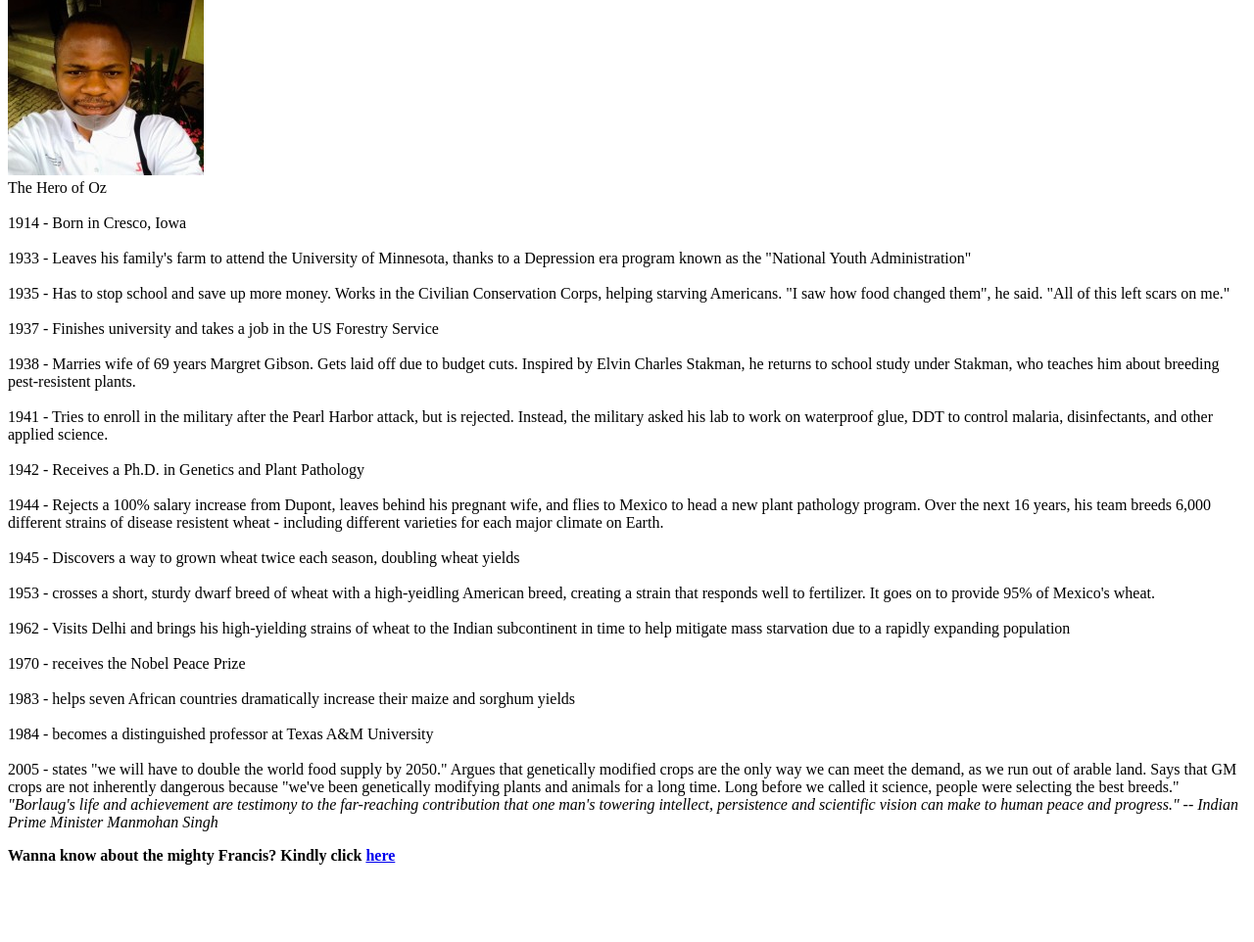
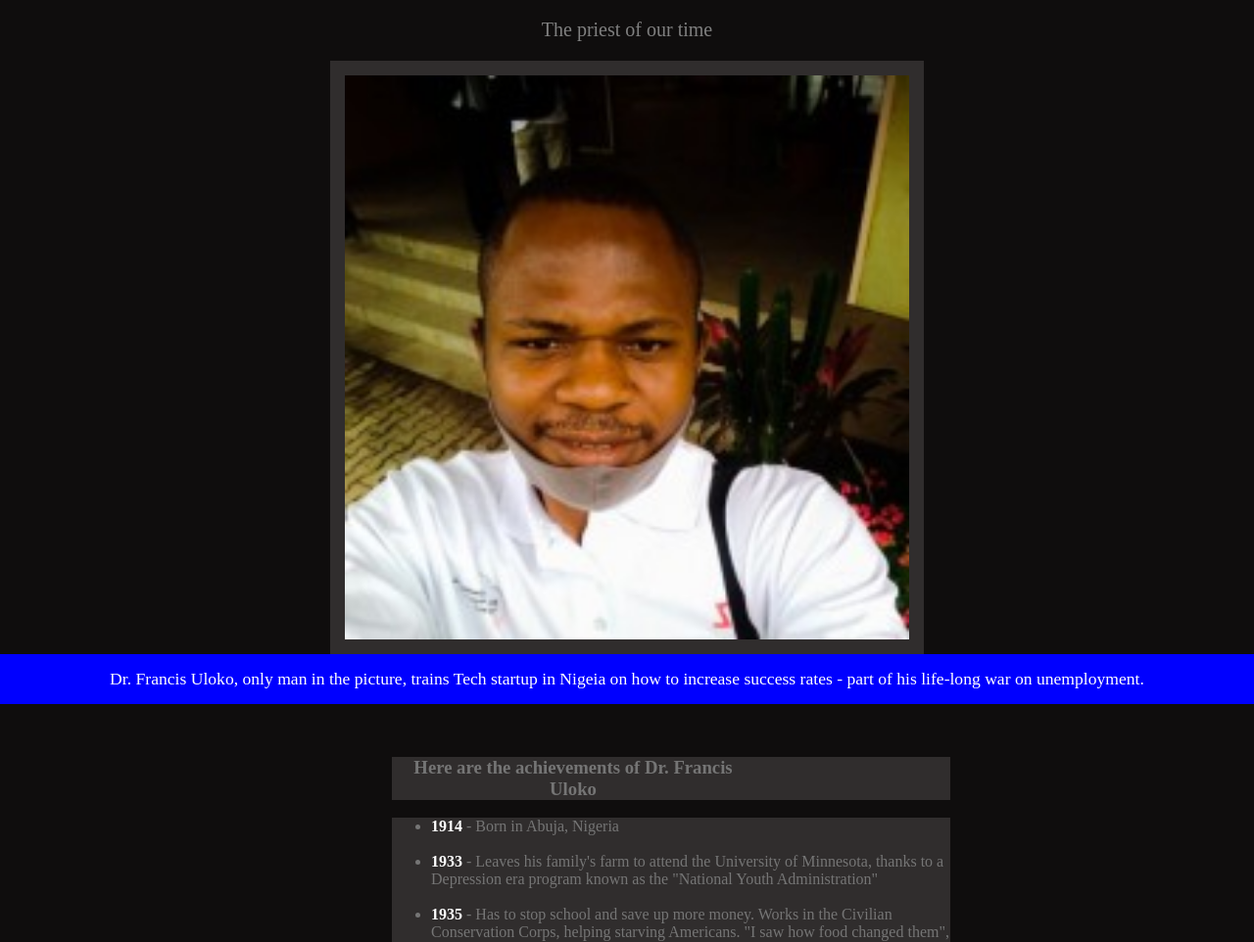
Before and after one commit to Sly-Cloud/withfortune, a plain HTML site: page index.html in a window 1280 px wide. Shown: the part 101-1063 px from the top of the page at 98% size. Before the commit the page ends 1000 px from the top, so only its background shows below. Drawn offline with Linux system fonts and the light colour scheme.

Commit message:
Added the styling

```diff
--- a/index.html
+++ b/index.html
@@ -5,6 +5,78 @@
     <title>Fork Me! FCC: Test Suite Template</title>
     <link rel="stylesheet" href="css/style.css">
     <style>
+      body {
+        width: 100%;
+        padding: 0;
+        margin: 0;
+        background-color: #0f0d0d;
+      }
+
+      #main {
+        width: 100%
+      }
+
+      h1 {
+        text-align: center;
+        color: white;
+        background-color: blue;
+        padding: 20px;
+      }
+
+      .para {
+        text-align: center;
+        color: gray;
+        font-size: 20px;
+      }
+
+      #img-div #image{
+        display: block;
+        margin-left: auto;
+        margin-right: auto;
+        padding: 15px;
+        width: 45%;
+        max-width: 330%;
+        background-color: rgb(48, 45, 45);
+      }
+
+      #img-caption {
+        text-align: center;
+        padding: 15px;
+        font-size: 1.1em;
+        color: white;
+        background-color: blue;
+      }
+
+      #tribute-info {
+        margin-top: 5px;
+        padding-left: 400px;
+        padding-right: 310px;
+        padding-top: 30px;
+        padding-bottom: 30px;
+        color: #757575;
+        background-color:#0f0d0d;
+      }
+
+      #tribute-info h3{
+        padding-right: 200px;
+        background-color: rgb(48, 45, 45);
+        text-align: center;
+      }
+
+      #bullets {
+        background-color:  rgb(48, 45, 45);
+      }
+
+      .last {
+        background-color: rgb(48, 45, 45);
+        padding: 20px;
+        width: 100%;
+      }
+      .tribute-link {
+        text-align: center;
+        padding: 10px;
+        background-color: blue;
+      }
 
     </style>
   </head>
@@ -13,40 +85,45 @@
     <div id="main">
       <div id="title">
         <h1> Dr. Francis Uloko</h1>
+        <p class="para"> The priest of our time</p>
       </div>
       <div id="img-div">
         <img id="image" src="images/Francis.jfif" alt="francis uloko">
-        <figcaption id="img-caption"> The Hero of Oz</figcaption>
+        <figcaption id="img-caption"> Dr. Francis Uloko, only man in the picture, trains Tech startup in Nigeia on how to increase success rates - part of his life-long war on unemployment.</figcaption>
       </div>
       <div id="tribute-info">
-        <br> 1914 - Born in Cresco, Iowa</br>
-        <br> 1933 - Leaves his family's farm to attend the University of Minnesota, thanks to a Depression era program known as the "National Youth Administration"</br>
-        <br> 1935 - Has to stop school and save up more money. Works in the Civilian Conservation Corps, helping starving Americans. "I saw how food changed them", he said. "All of this left scars on me."</br>
-        <br> 1937 - Finishes university and takes a job in the US Forestry Service</br>
-        <br> 1938 - Marries wife of 69 years Margret Gibson. Gets laid off due to budget cuts. Inspired by Elvin Charles Stakman, he returns to school study under Stakman, who teaches him about breeding pest-resistent plants.</br>
-        <br> 1941 - Tries to enroll in the military after the Pearl Harbor attack, but is rejected. Instead, the military asked his lab to work on waterproof glue, DDT to control malaria, disinfectants, and other applied science.</br>
-        <br> 1942 - Receives a Ph.D. in Genetics and Plant Pathology</br>
-        <br> 1944 - Rejects a 100% salary increase from Dupont, leaves behind his pregnant wife, and flies to Mexico to head a new plant pathology program. Over the next 16 years, his team breeds 6,000 different strains of disease resistent wheat - including different varieties for each major climate on Earth.</br>
-        <br> 1945 - Discovers a way to grown wheat twice each season, doubling wheat yields</br>
-        <br> 1953 - crosses a short, sturdy dwarf breed of wheat with a high-yeidling American breed, creating a strain that responds well to fertilizer. It goes on to provide 95% of Mexico's wheat.</br>
-        <br> 1962 - Visits Delhi and brings his high-yielding strains of wheat to the Indian subcontinent in time to help mitigate mass starvation due to a rapidly expanding population</br>
-        <br> 1970 - receives the Nobel Peace Prize</br>
-        <br> 1983 - helps seven African countries dramatically increase their maize and sorghum yields</br>
-        <br> 1984 - becomes a distinguished professor at Texas A&M University</br>
-        <br> 2005 - states "we will have to double the world food supply by 2050." Argues that genetically modified crops are the only way we can meet the demand, as we run out of arable land. Says that GM crops are not inherently dangerous because "we've been genetically modifying plants and animals for a long time. Long before we called it science, people were selecting the best breeds."</br>
+        <h3>Here are the achievements of Dr. Francis Uloko</h3>
+        <ul id="bullets">
+          <li><b style="color: white !important;">1914</b> - Born in Abuja, Nigeria</li></br>
+          <li><b style="color: white !important;">1933</b> - Leaves his family's farm to attend the University of Minnesota, thanks to a Depression era program known as the "National Youth Administration"</li></br>
+          <li><b style="color: white !important;">1935</b> - Has to stop school and save up more money. Works in the Civilian Conservation Corps, helping starving Americans. "I saw how food changed them", he said. "All of this left scars on me."</li></br>
+          <li><b style="color: white !important;">1937</b> - Finishes university and takes a job in the US Forestry Service</li></br>
+          <li><b style="color: white !important;">1938</b> - Marries wife of 69 years Margret Gibson. Gets laid off due to budget cuts. Inspired by Elvin Charles Stakman, he returns to school study under Stakman, who teaches him about breeding pest-resistent plants.</li></br>
+          <li><b style="color: white !important;">1941</b> - Tries to enroll in the military after the Pearl Harbor attack, but is rejected. Instead, the military asked his lab to work on waterproof glue, DDT to control malaria, disinfectants, and other applied science.</li></br>
+          <li><b style="color: white !important;">1942</b> - Receives a Ph.D. in Genetics and Chemical Engineering</li></br>
+          <li><b style="color: white !important;">1944</b> - Rejects a 100% salary increase from Dupont, leaves behind his pregnant wife, and flies to Mexico to head a new plant pathology program. Over the next 16 years, his team breeds 6,000 different strains of disease resistent wheat - including different varieties for each major climate on Earth.</li></br>
+          <li><b style="color: white !important;">1945</b> - Discovers a way to grown wheat twice each season, doubling wheat yields</li></br>
+          <li><b style="color: white !important;">1953</b> - crosses a short, sturdy dwarf breed of wheat with a high-yeidling American breed, creating a strain that responds well to fertilizer. It goes on to provide 95% of Mexico's wheat.</li></br>
+          <li><b style="color: white !important;">1962</b> - Visits Delhi and brings his high-yielding strains of wheat to the Indian subcontinent in time to help mitigate mass starvation due to a rapidly expanding population</li></br>
+          <li><b style="color: white !important;">1970</b> - receives the Nobel Peace Prize</li></br>
+          <li><b style="color: white !important;">1983</b> - helps seven African countries dramatically increase their maize and sorghum yields</li></br>
+          <li><b style="color: white !important;">2020</b> - Got crush on Zeenat</li></br>
+          <li><b style="color: white !important;">2021</b> - Got married to Zeenat</li></br>
+        </ul>
+        <div class="last">
+          <i>"Borlaug's life and achievement are testimony to the far-reaching contribution that one man's towering intellect, persistence and scientific vision can make to human peace and progress."</i>
 
-        <i>"Borlaug's life and achievement are testimony to the far-reaching contribution that one man's towering intellect, persistence and scientific vision can make to human peace and progress."</i>
-
-        <i>-- Indian Prime Minister Manmohan Singh</i>
+          <i>-- Indian Prime Minister Manmohan Singh</i>
+        </div>
       </div>
-      <div id="tribute-link">
-        <p><b>Wanna know about the mighty Francis? Kindly click <a href="#" target="_blank">here</a></b></p>
+      <div class="tribute-link">
+        <p><b>Wanna know about the mighty Francis? Kindly click <a id="tribute-link" href="#" target="_blank">here</a></b></p>
       </div>
     </div>
 
 
 
-    <script src="https://cdn.freecodecamp.org/testable-projects-fcc/v1/bundle.js"></script>
-    <script  src="js/index.js"></script>
+      <script src="https://cdn.freecodecamp.org/testable-projects-fcc/v1/bundle.js"></script>
+      <script  src="js/index.js"></script>
   </body>
 </html>
```
